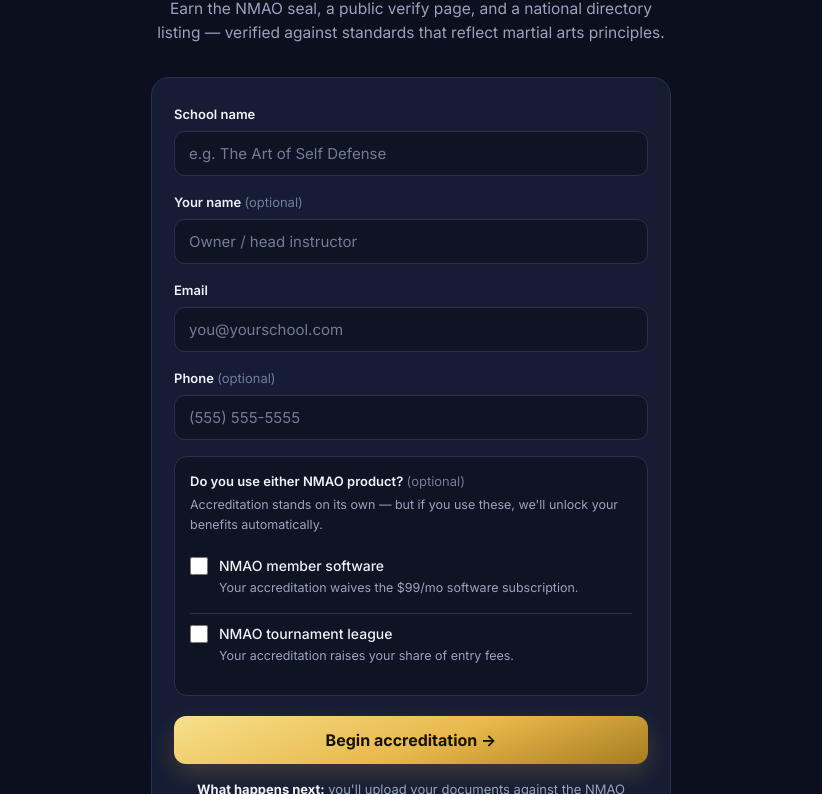
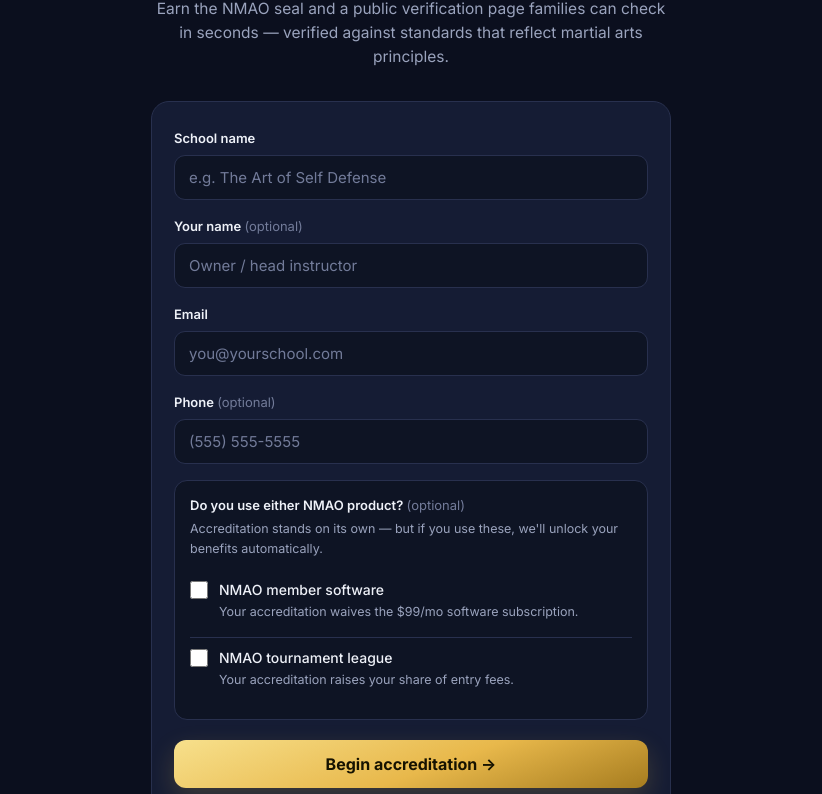
Before and after one commit to NMAO1/NMAO-Accredit, a plain HTML site: page index.html in a window 1280 px wide. Shown: the part 232-1026 px from the top of the page, without its empty margins (229-1051 px from the left). Drawn offline with Linux system fonts and the light colour scheme.

Commit message:
accredit: replace 'national directory listing' with public verification (directory offline)
Co-Authored-By: Claude Opus 4.8 <noreply@anthropic.com>

```diff
--- a/index.html
+++ b/index.html
@@ -4,7 +4,7 @@
 <meta charset="UTF-8">
 <meta name="viewport" content="width=device-width, initial-scale=1.0">
 <title>Apply for NMAO Accreditation</title>
-<meta name="description" content="Start your school's National Martial Arts Organization accreditation — earn the seal, a public verify page, and a directory listing.">
+<meta name="description" content="Start your school's National Martial Arts Organization accreditation — earn the seal and a public verification page families can check in seconds.">
 <link rel="icon" href="nmao-mark.png">
 <link rel="preconnect" href="https://fonts.googleapis.com">
 <link rel="preconnect" href="https://fonts.gstatic.com" crossorigin>
@@ -77,7 +77,7 @@
     <div class="seal"><img src="nmao-mark.png" alt="NMAO"></div>
     <div class="eyebrow">National Martial Arts Organization</div>
     <h1>Apply for accreditation</h1>
-    <p>Earn the NMAO seal, a public verify page, and a national directory listing — verified against standards that reflect martial arts principles.</p>
+    <p>Earn the NMAO seal and a public verification page families can check in seconds — verified against standards that reflect martial arts principles.</p>
   </div>
 </header>
 
```
